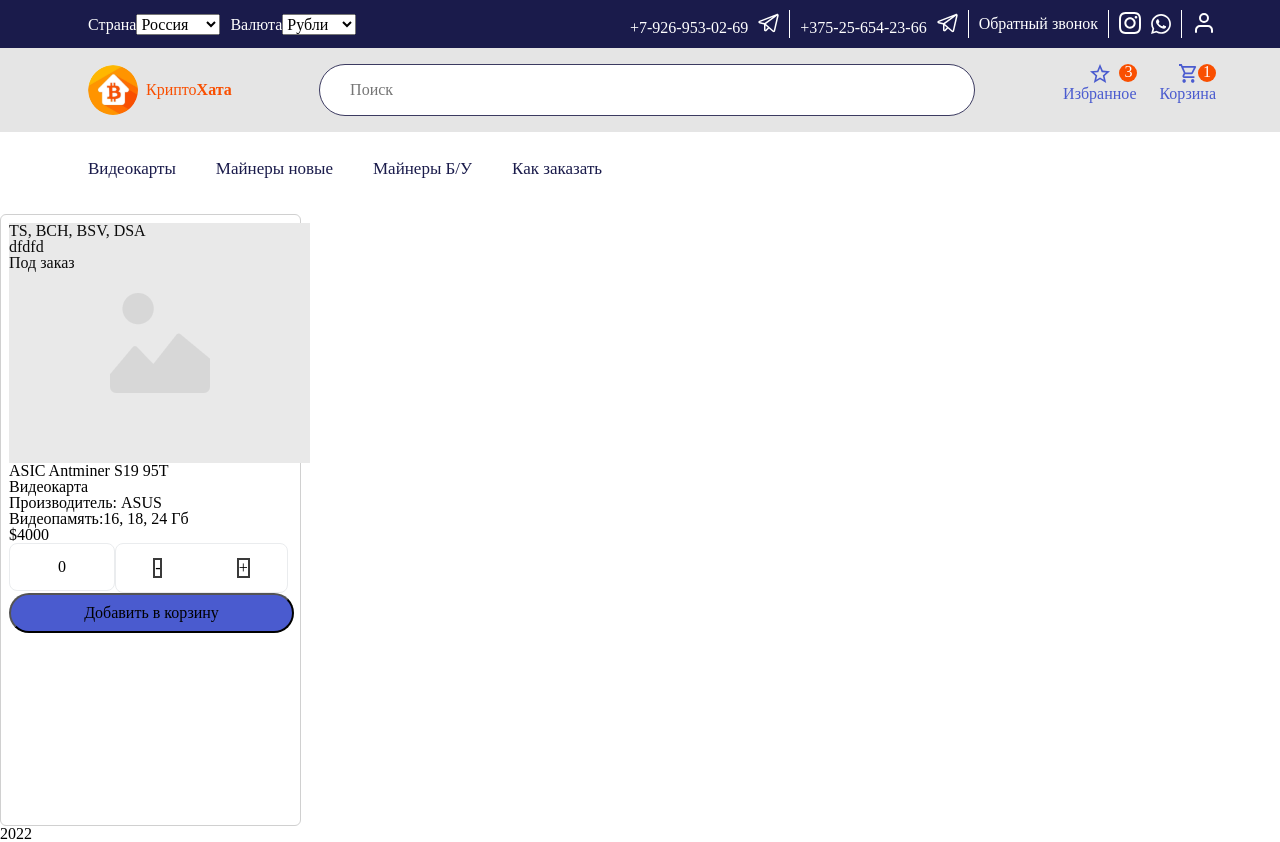
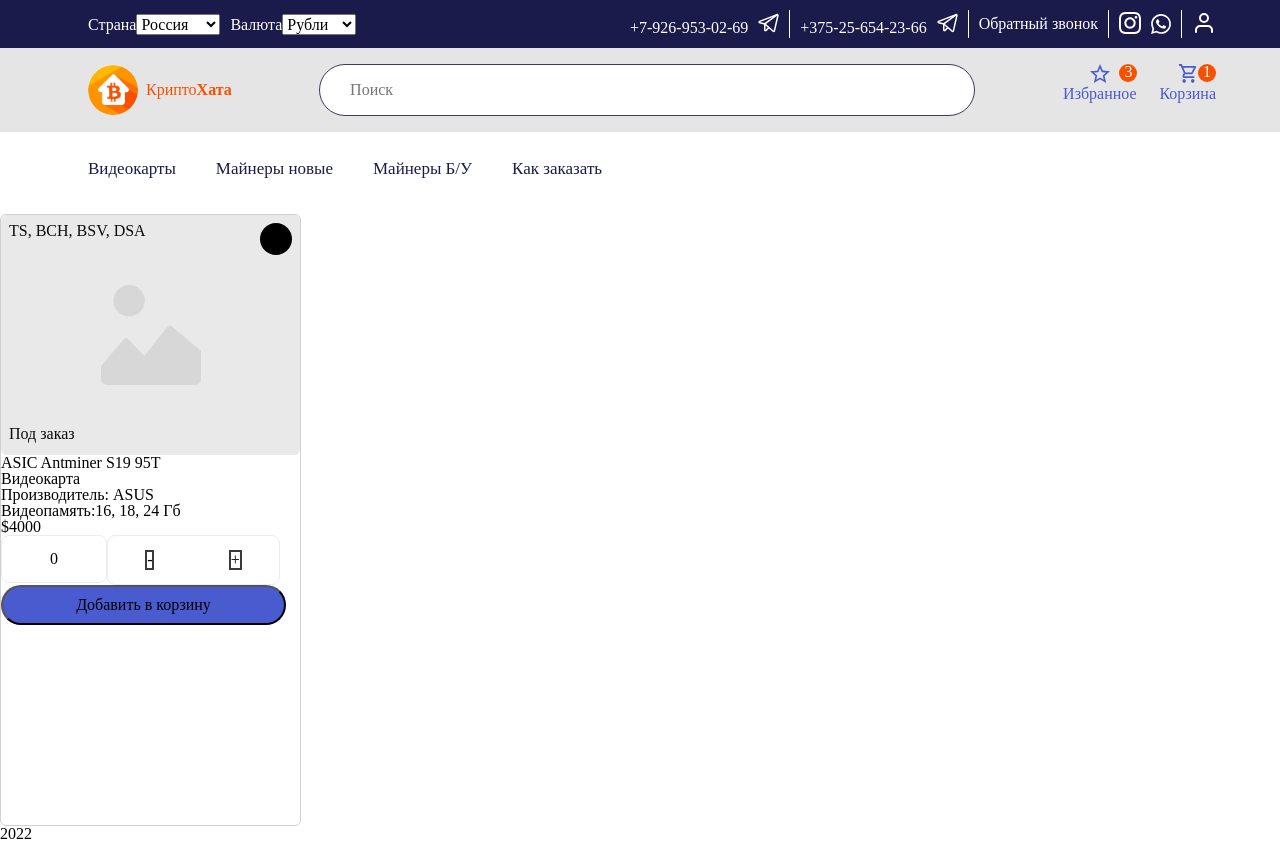
Before and after one commit to GBaykov/kriptohata, a React (Create React App) app: page / in a window 1280 px wide. Built offline with nearby package versions, Linux system fonts and the light colour scheme.

Commit message:
fix: fix view style css of card img and its content

```diff
--- a/src/components/card-videocard/videocard.css
+++ b/src/components/card-videocard/videocard.css
@@ -4,7 +4,7 @@
   width: 301px;
   height: 612px;
   box-sizing: border-box;
-  padding: 8px 8px 16px 8px;
+
   border: 1px solid #d0d0d0;
   border-radius: 6px;
 }
@@ -13,15 +13,40 @@
 .content {
 }
 .content-view {
+  box-sizing: border-box;
+  /* position: relative; */
+  padding: 8px 8px 13px 8px;
+  display: flex;
+  flex-direction: column;
+  justify-content: space-between;
+  border-radius: 6px;
+}
+.contents-view__top {
+  display: flex;
+  flex-direction: row;
+  justify-content: space-between;
 }
 .content-view__crypto {
+  /* position: absolute;
+  top: 0;
+  left: 0; */
 }
 .content-view__chosen {
+  width: 32px;
+  height: 32px;
+  background-color: black;
+  border-radius: 50%;
+  /* position: absolute;
+  top: 0;
+  right: 0; */
 }
 .content-view__image {
   /* background-image: no-repeat center 100px 100px; */
 }
 .content-view__order {
+  /* position: absolute;
+  bottom: 0;
+  left: 0; */
 }
 .content-discription {
 }
--- a/src/components/card-videocard/videocard.tsx
+++ b/src/components/card-videocard/videocard.tsx
@@ -33,7 +33,7 @@
     backgroundRepeat: 'no-repeat',
     color: '#0C0C0C',
     backgroundColor: '#E9E9E9',
-    width: '301px',
+    width: '100%',
     height: '240px',
   };
 
@@ -41,9 +41,11 @@
     <div className="videocard">
       <div className="videocard__content content">
         <div className="content-view" style={viewStyle}>
-          <p className="content-view__crypto">{videocard.cryptType.join(', ')}</p>
-          <p className="content-view__chosen"></p>
-          <p className="content-view__image">dfdfd</p>
+          <div className="contents-view__top">
+            <p className="content-view__crypto">{videocard.cryptType.join(', ')}</p>
+            <p className="content-view__chosen"></p>
+          </div>
+          {/* <p className="content-view__image">dfdfd</p> */}
           <p className="content-view__order">Под заказ</p>
         </div>
         <div className="content-discription card-disc">
```
